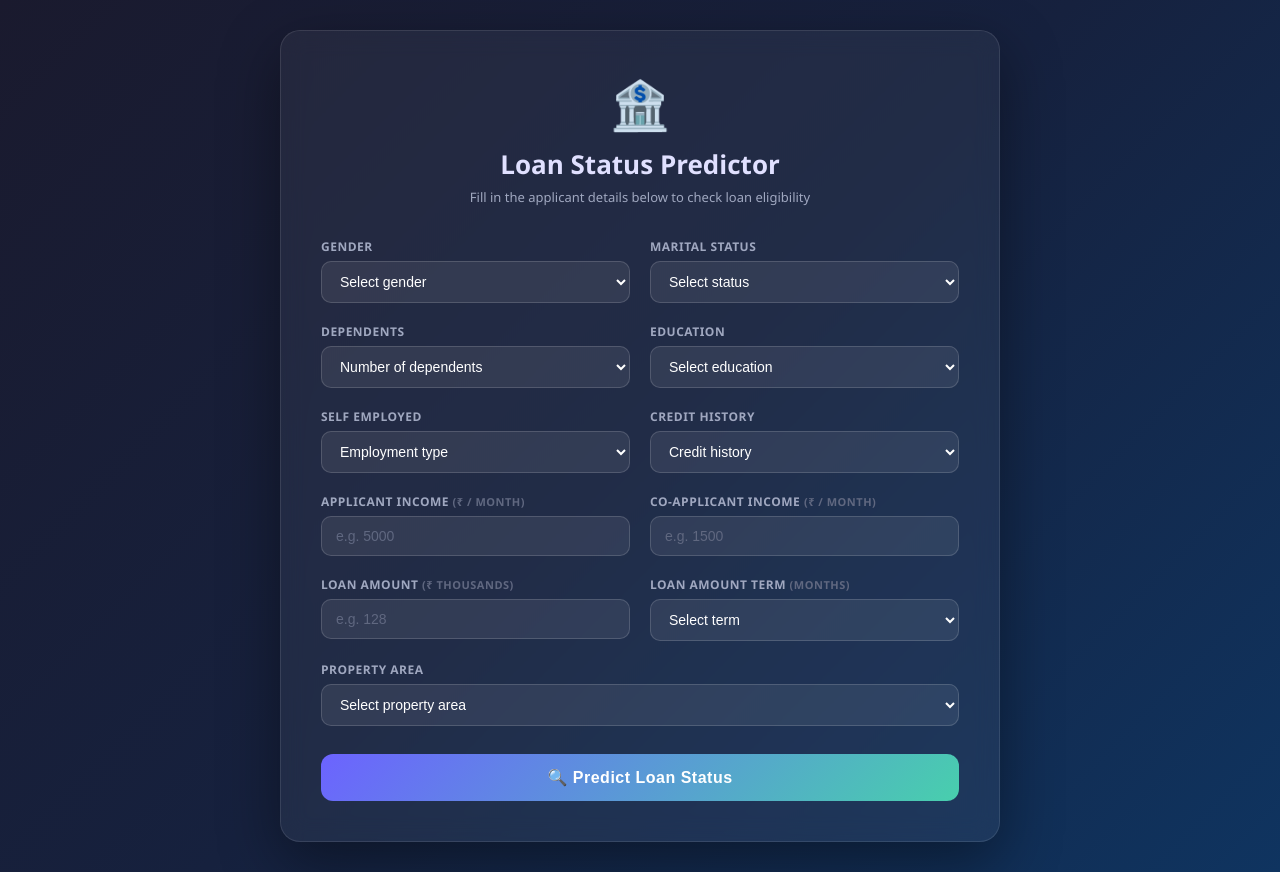
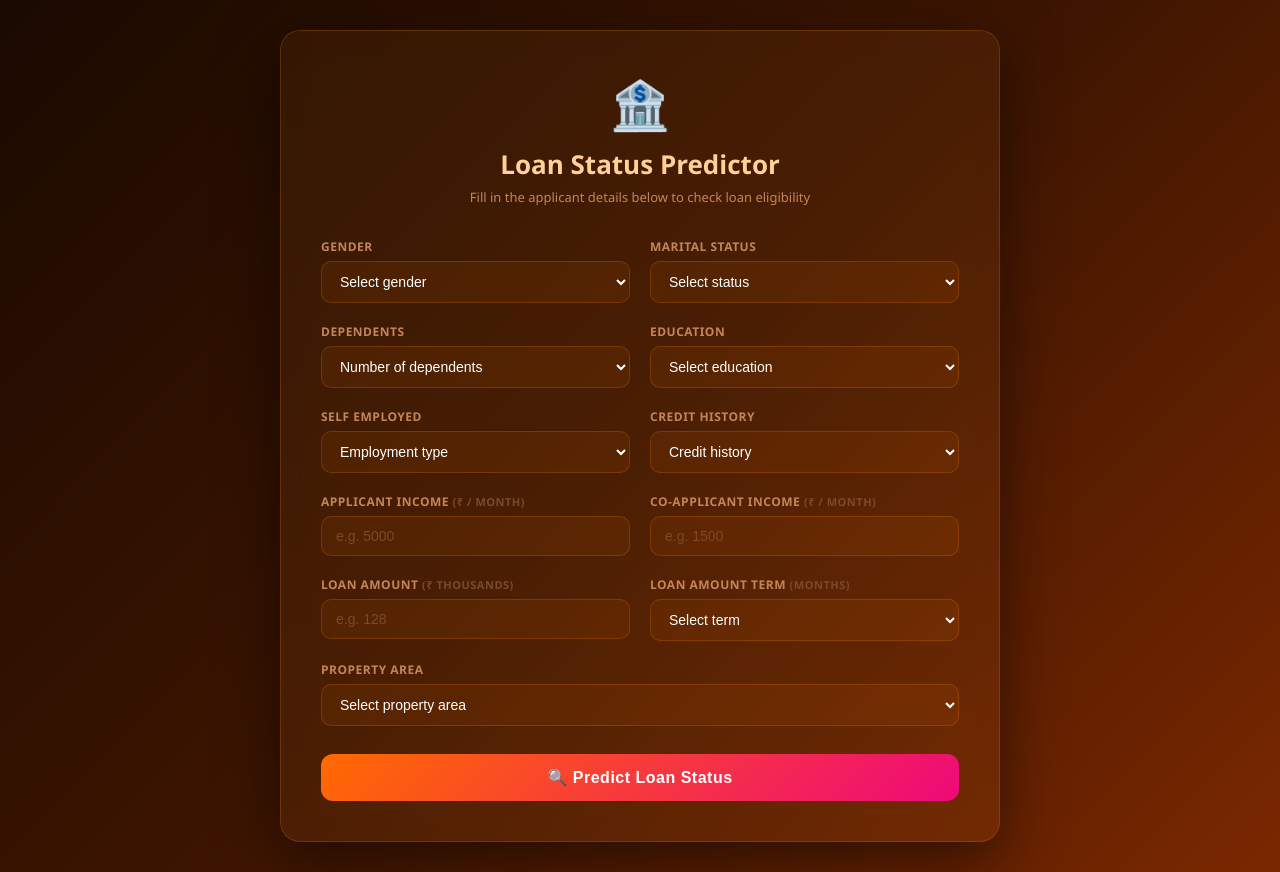
Before and after one commit to Pavankumar0411mg/Loan-Status-Prediction-using-Machine-Learning-2, a plain HTML site: page index.html in a window 1280 px wide. Drawn offline with Linux system fonts and the light colour scheme.

Commit message:
Add files via upload

```diff
--- a/index.html
+++ b/index.html
@@ -9,7 +9,7 @@
 
     body {
       font-family: 'Segoe UI', sans-serif;
-      background: linear-gradient(135deg, #1a1a2e, #16213e, #0f3460);
+      background: linear-gradient(135deg, #1a0a00, #3d1500, #7a2800);
       min-height: 100vh;
       display: flex;
       align-items: center;
@@ -18,15 +18,15 @@
     }
 
     .card {
-      background: rgba(255, 255, 255, 0.05);
+      background: rgba(255, 160, 50, 0.07);
       backdrop-filter: blur(12px);
-      border: 1px solid rgba(255,255,255,0.1);
+      border: 1px solid rgba(255,140,0,0.2);
       border-radius: 20px;
       padding: 40px;
       width: 100%;
       max-width: 720px;
       color: #fff;
-      box-shadow: 0 20px 60px rgba(0,0,0,0.4);
+      box-shadow: 0 20px 60px rgba(0,0,0,0.5);
     }
 
     .header {
@@ -42,12 +42,12 @@
     .header h1 {
       font-size: 26px;
       font-weight: 700;
-      color: #e0e0ff;
+      color: #ffd199;
     }
 
     .header p {
       font-size: 13px;
-      color: #a0a8c0;
+      color: #c4855a;
       margin-top: 6px;
     }
 
@@ -68,14 +68,14 @@
     label {
       font-size: 12px;
       font-weight: 600;
-      color: #a0a8c0;
+      color: #c4855a;
       text-transform: uppercase;
       letter-spacing: 0.5px;
     }
 
     input, select {
-      background: rgba(255,255,255,0.08);
-      border: 1px solid rgba(255,255,255,0.15);
+      background: rgba(255,120,0,0.08);
+      border: 1px solid rgba(255,140,0,0.2);
       border-radius: 10px;
       padding: 11px 14px;
       color: #fff;
@@ -84,25 +84,25 @@
       transition: border 0.2s, background 0.2s;
     }
 
-    input::placeholder { color: #606880; }
+    input::placeholder { color: #7a4a2a; }
 
     input:focus, select:focus {
-      border-color: #6c63ff;
-      background: rgba(108,99,255,0.12);
+      border-color: #ff8c00;
+      background: rgba(255,140,0,0.12);
     }
 
-    select option { background: #1a1a2e; color: #fff; }
+    select option { background: #2a0e00; color: #fff; }
 
     .hint {
       font-size: 11px;
-      color: #606880;
+      color: #7a4a2a;
     }
 
     .btn {
       margin-top: 28px;
       width: 100%;
       padding: 14px;
-      background: linear-gradient(135deg, #6c63ff, #48cfad);
+      background: linear-gradient(135deg, #ff6a00, #ee0979);
       border: none;
       border-radius: 12px;
       color: #fff;
@@ -128,15 +128,15 @@
     }
 
     .result.approved {
-      background: rgba(72, 207, 173, 0.15);
-      border: 1px solid #48cfad;
-      color: #48cfad;
+      background: rgba(255, 180, 50, 0.15);
+      border: 1px solid #ffb432;
+      color: #ffb432;
     }
 
     .result.rejected {
-      background: rgba(255, 99, 99, 0.15);
-      border: 1px solid #ff6363;
-      color: #ff6363;
+      background: rgba(238, 9, 121, 0.15);
+      border: 1px solid #ee0979;
+      color: #ff6aaa;
     }
 
     .result .sub {
```
